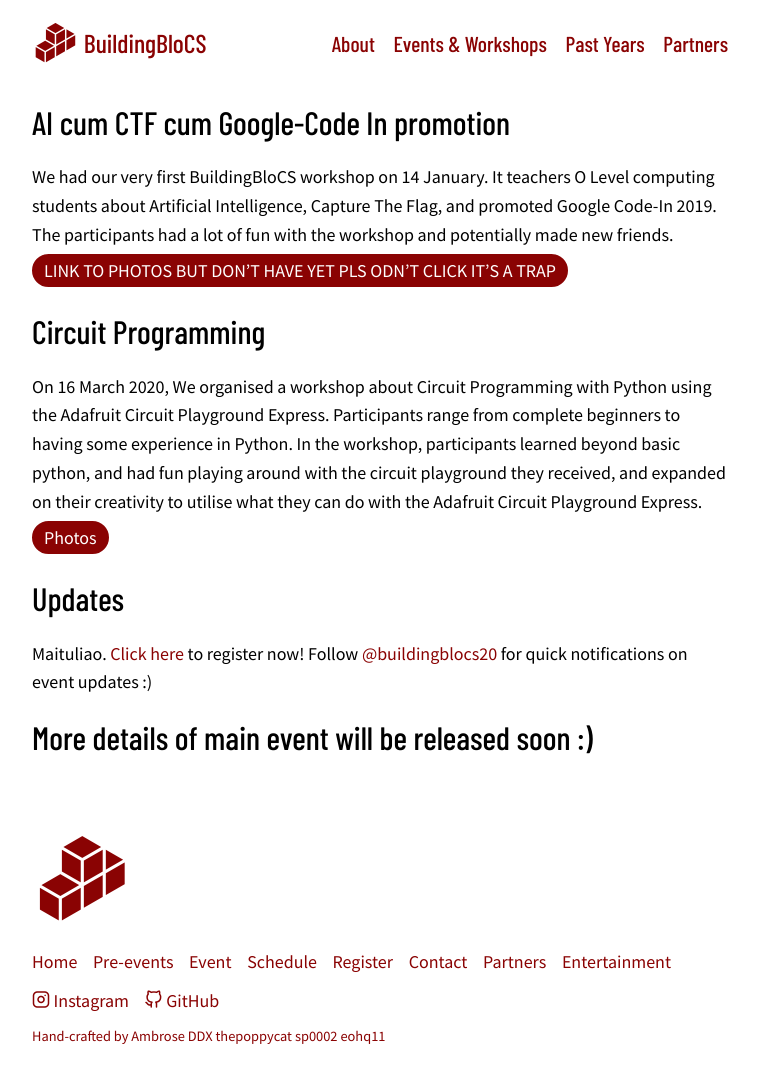
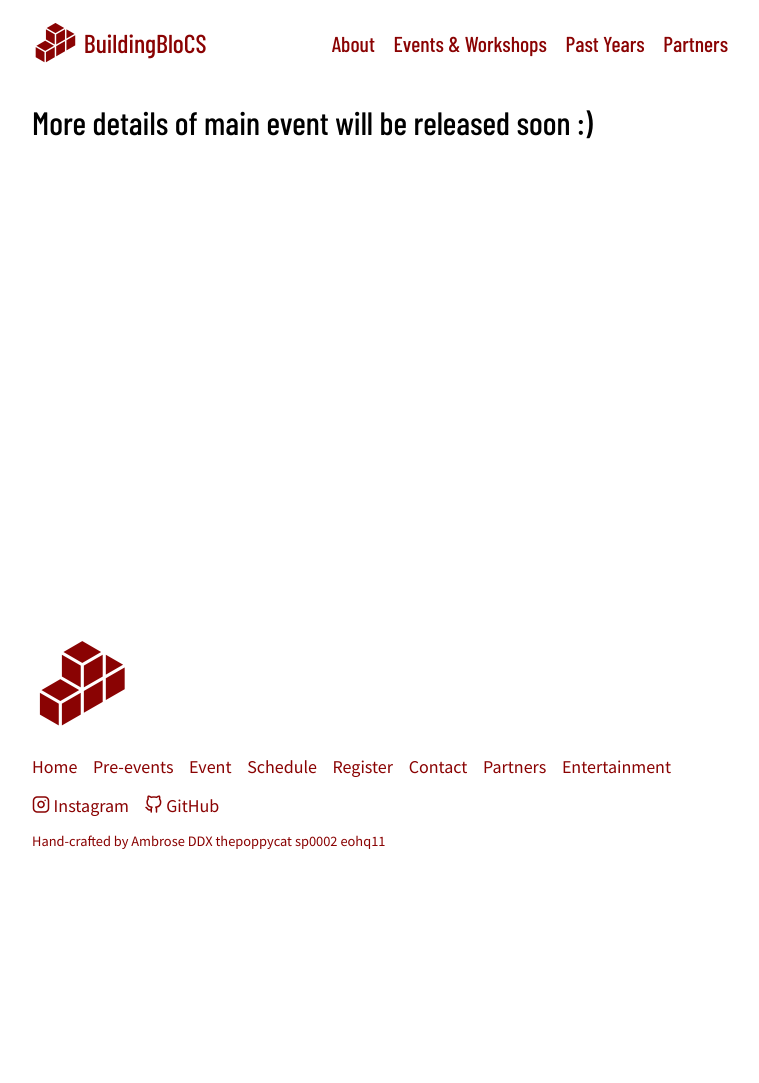
Before and after one commit to buildingblocs/2020, a Jekyll site: the page built from events-and-workshops/index.md, in a window 1280 px wide and 1094 px high. Shown: the top 1083 px of the window, without its empty margins (260-1019 px from the left). Built offline with Jekyll 4.4.1, drawn with Linux system fonts in a browser that asks for light colours; some web fonts are replaced; our own code applies the rules of GitHub Pages for plain Markdown files.

Commit message:
Update index.md

```diff
--- a/events-and-workshops/index.md
+++ b/events-and-workshops/index.md
@@ -3,30 +3,4 @@
 published: true
 ---
 
-## AI cum CTF cum Google-Code In promotion
-We had our very first BuildingBloCS workshop on 14 January. It teachers O Level computing students about Artificial Intelligence, Capture The Flag, and promoted Google Code-In 2019. The participants had a lot of fun with the workshop and potentially made new friends.
-<a class="btn" href="example.com">LINK TO PHOTOS BUT DON'T HAVE YET PLS ODN'T CLICK IT'S A TRAP</a>
-
-## Circuit Programming
-On 16 March 2020, We organised a workshop about Circuit Programming with Python using the Adafruit Circuit Playground Express. Participants range from complete beginners to having some experience in Python. In the workshop, participants learned beyond basic python, and had fun playing around with the circuit playground they received, and expanded on their creativity to utilise what they can do with the Adafruit Circuit Playground Express.<br>
-<a class="btn" href="https://photos.app.goo.gl/HWpBV3mRVwjM55ez5">Photos</a>
-
-## Updates
-
-Maituliao. [Click here]({{ site.baseurl }}/register#event) to register now!
-Follow [@buildingblocs20](https://instagram.com/buildingblocs20) for quick notifications on event updates :)
-
-<!--
-
-## Fringe Games
-
-We have **8 exciting games** lined up for you in BuildingBloCS 2018- From decoding secret passages, to solving puzzles, the possibilities are boundless!
-Participants will be pushed to work together and compete against other teams in a race against time.
-
-Details and instructions of the fringe games will be released on the day itself for an element of surprise. **The Best Performing Team will win attractive prizes ;)**
-
-# Photos
-
-<a class="btn" href="https://photos.app.goo.gl/cntLndL2gY9cu0jK2">View Album</a>
--->
 ## More details of main event will be released soon :)
```
